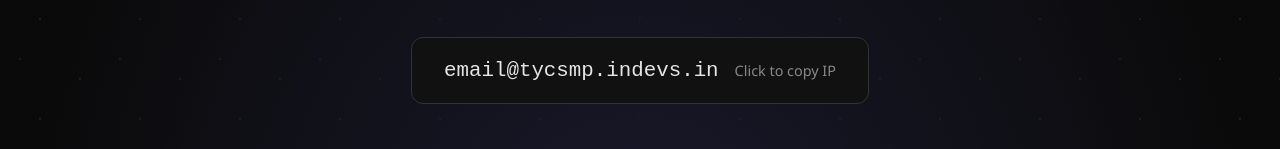
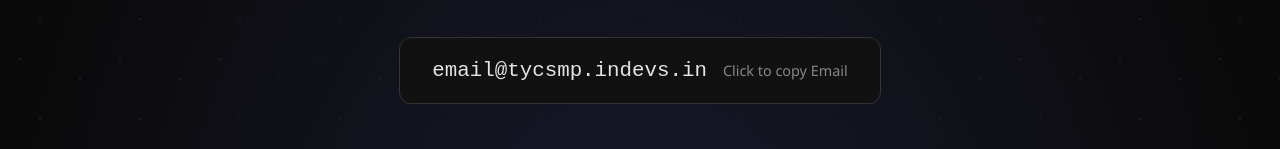
Before and after one commit to anantapunmagar/TYC-SMP, a plain HTML site: page index.html in a window 1280 px wide. Shown: the part 461-610 px from the top of the page. Drawn offline with Linux system fonts and the light colour scheme.

Commit message:
Update index.html

```diff
--- a/index.html
+++ b/index.html
@@ -201,7 +201,7 @@
 
         <div class="ip-container" onclick="copyIP()">
             <span class="ip-address" id="server-ip">email@tycsmp.indevs.in</span>
-            <span class="ip-hint" id="copy-text">Click to copy IP</span>
+            <span class="ip-hint" id="copy-text">Click to copy Email</span>
         </div>
     </section>
 
```
